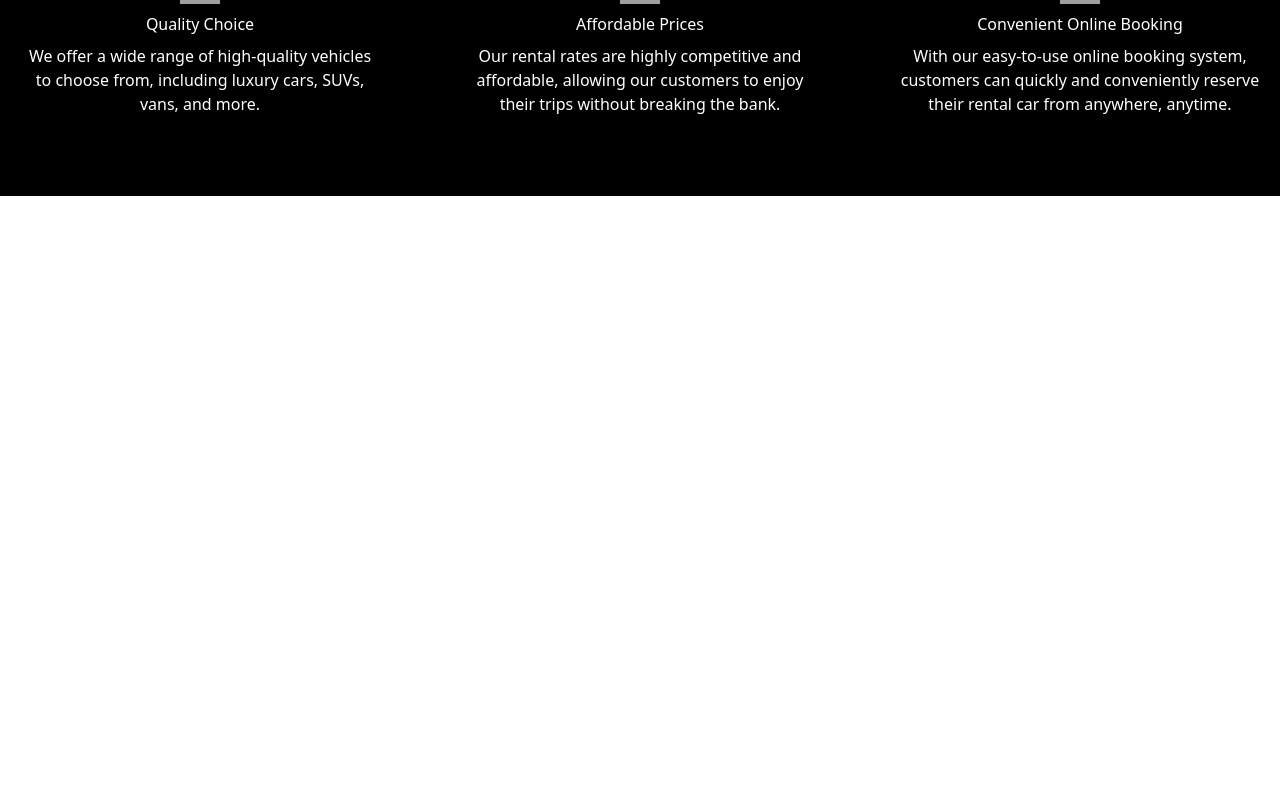
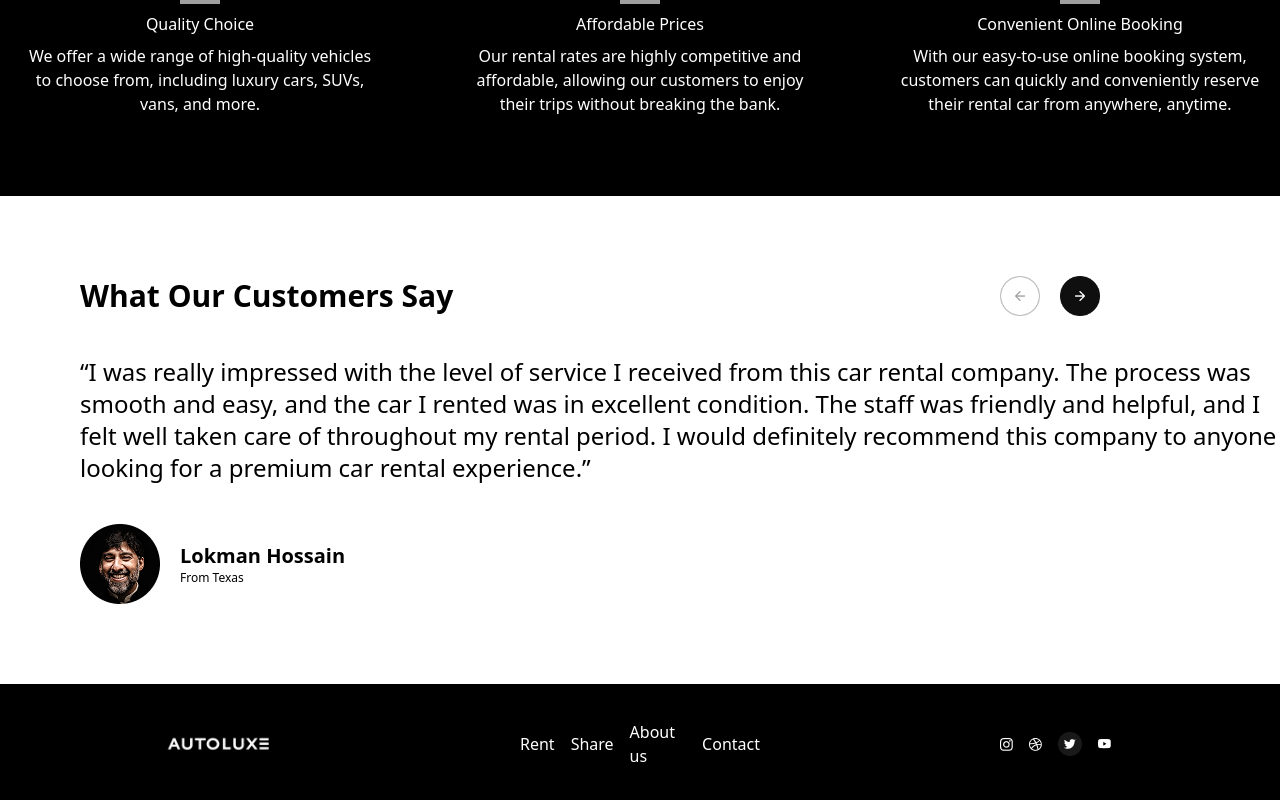
Before and after one commit to Tech-it-with-Billy/AutoLUXE, a React (Vite) app: page / in a window 1280 px wide. Shown: the part 3861-4661 px from the top of the page. Before the commit the page ends 4057 px from the top, so only its background shows below. Built offline with nearby package versions, Linux system fonts and the light colour scheme; grey boxes are pictures that could not be loaded.

Commit message:
Creating the reviews and footer components

```diff
--- /dev/null
+++ b/src/components/Footer.jsx
@@ -0,0 +1,26 @@
+import React from "react";
+import "../index.css";
+
+function Footer () {
+    return (
+        <div className="flex flex-row bg-black h-30 items-center justify-between px-20" >
+            <div className="relative width-50 h-30 w-50 flex items-center pl-20">
+                <img src="/images/logo.png" alt="" />
+            </div>
+            <div className="flex flex-row items-center justify-center w-60 gap-4 font-l text-white">
+                <p>Rent</p>
+                <p>Share</p>
+                <p>About us</p>
+                <p>Contact</p>
+            </div>
+            <div className="flex gap-4 w-50 items-center">
+                <img src="/images/ig.png" alt="" />
+                <img src="/images/web.png" alt="" />
+                <img src="/images/x.png" alt="" />
+                <img src="/images/youtube.png" alt="" />
+            </div>
+        </div>
+    )
+}
+
+export default Footer;
--- a/src/components/Home.jsx
+++ b/src/components/Home.jsx
@@ -8,6 +8,8 @@ import VehicleBodyType from "./VehicleBodyType";
 import VehicleListings from "./VehicleListings";
 import Procedure from "./Procedure";
 import Services from "./Services";
+import Reviews from "./Reviews";
+import Footer from "./Footer";
 
 function Home () {
     return (
@@ -20,6 +22,8 @@ function Home () {
             <VehicleListings />
             <Procedure />
             <Services />
+            <Reviews />
+            <Footer />
         </div>
     )
 }
--- /dev/null
+++ b/src/components/Reviews.jsx
@@ -0,0 +1,30 @@
+import React from "react";
+import "../index.css";
+
+function Reviews () {
+    return (
+        <div className="flex flex-col m-20 gap-10">
+            <div className="flex flex-row justify-between items-center w-full">
+                <div>
+                    <h1 className="text-3xl font-bold">What Our Customers Say</h1>
+                </div>
+                <div className="flex flex-row gap-5 w-50 h-10">
+                    <img src="/images/arrowL.png" alt="" />
+                    <img src="/images/arrowR.png" alt="" />
+                </div>
+            </div>
+            <div>
+                <p className="text-2xl w-300">“I was really impressed with the level of service I received from this car rental company. The process was smooth and easy, and the car I rented was in excellent condition. The staff was friendly and helpful, and I felt well taken care of throughout my rental period. I would definitely recommend this company to anyone looking for a premium car rental experience.”</p>
+            </div>
+            <div className="flex flex-row items-center gap-5">
+                <img src="/images/reviewP1.png" alt="" />
+                <div>
+                    <h1 className="text-xl font-bold">Lokman Hossain</h1>
+                    <p className="text-xs">From Texas</p>
+                </div>
+            </div>
+        </div>
+    )
+}
+
+export default Reviews;
```
